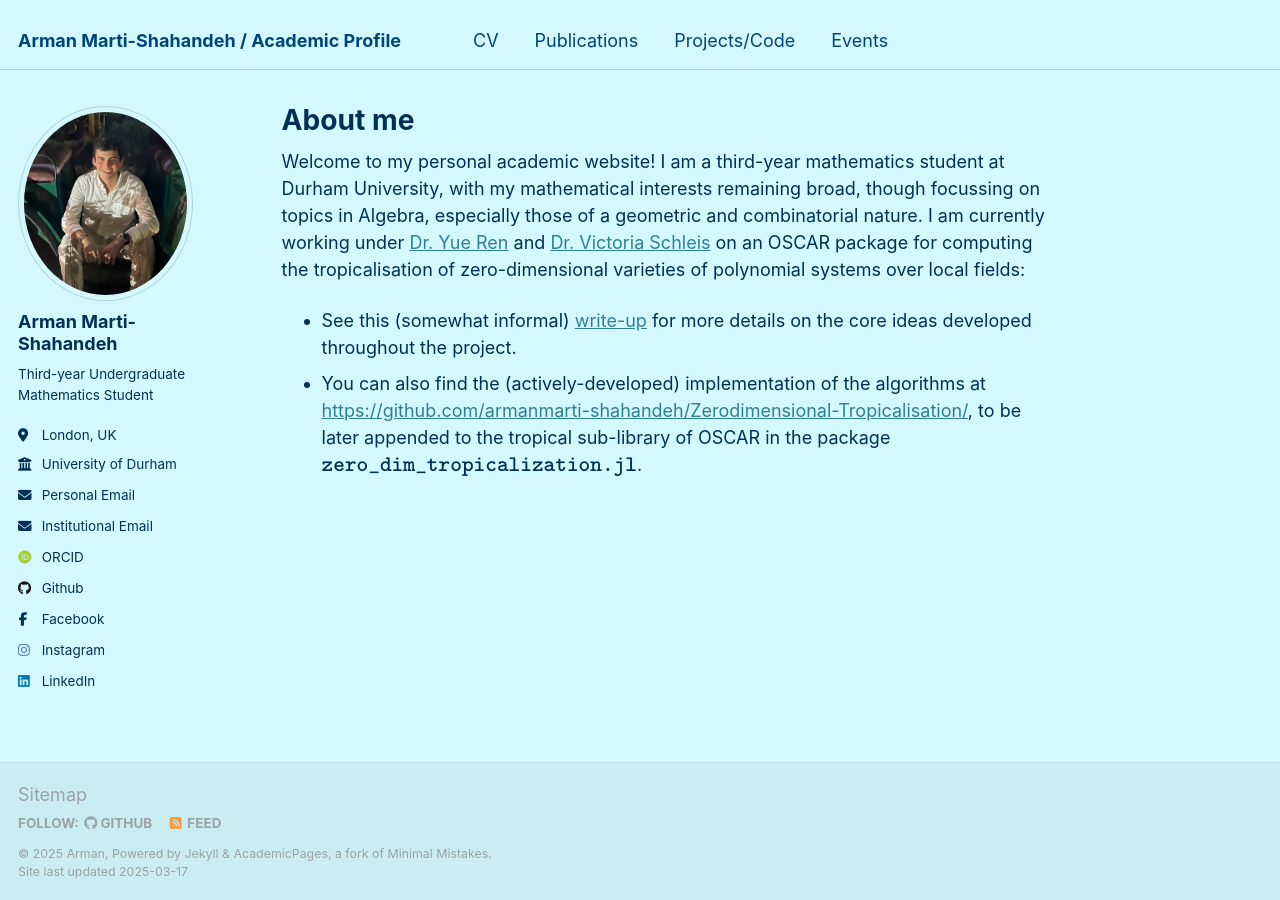
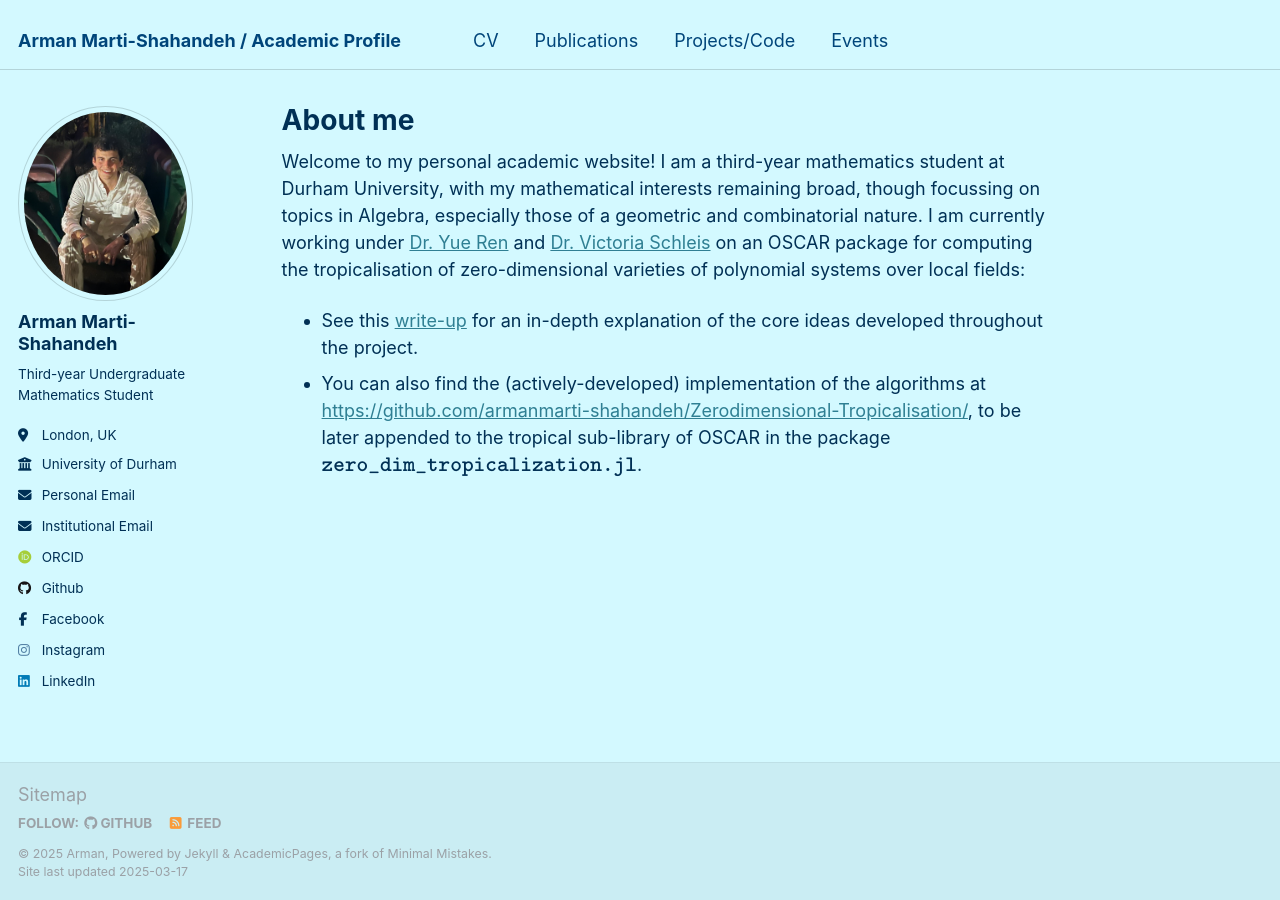
Before and after one commit to armanmarti-shahandeh/armanmarti-shahandeh.github.io, a Jekyll site: the page built from _pages/about.md, in a window 1280 px wide. Built offline with Jekyll 4.4.1, drawn with Linux system fonts in a browser that asks for light colours; some web fonts are replaced.

Commit message:
An informal description of the project

```diff
--- a/_pages/about.md
+++ b/_pages/about.md
@@ -8,5 +8,5 @@ redirect_from:
 ---
 
 Welcome to my personal academic website! I am a third-year mathematics student at Durham University, with my mathematical interests remaining broad, though focussing on topics in Algebra, especially those of a geometric and combinatorial nature. I am currently working under [Dr. Yue Ren](https://www.yueren.de/) and [Dr. Victoria Schleis](https://victoriaschleis.github.io/index.html) on an OSCAR package for computing the tropicalisation of zero-dimensional varieties of polynomial systems over local fields:
-  * See this (somewhat informal) [write-up](https://armanmarti-shahandeh.github.io/files/pseudoPaper_website.pdf) for more details on the core ideas developed throughout the project.
+  * See this [write-up](https://armanmarti-shahandeh.github.io/files/pseudoPaper_website.pdf) for an in-depth explanation of the core ideas developed throughout the project.
   * You can also find the (actively-developed) implementation of the algorithms at [https://github.com/armanmarti-shahandeh/Zerodimensional-Tropicalisation/](https://github.com/armanmarti-shahandeh/Zerodimensional-Tropicalisation/), to be later appended to the tropical sub-library of OSCAR in the package $$\texttt{zero_dim_tropicalization.jl}$$.
```
Also changed, not shown: 1 other file.
